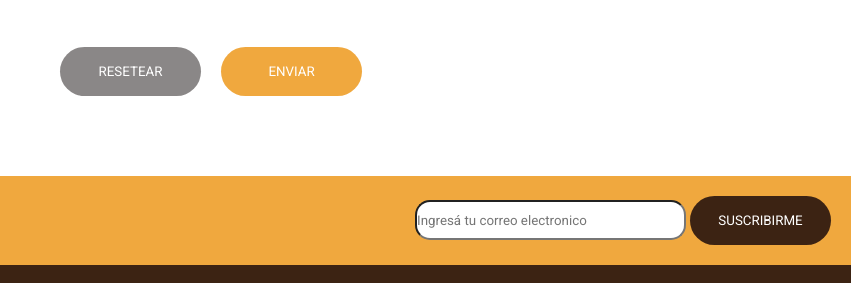
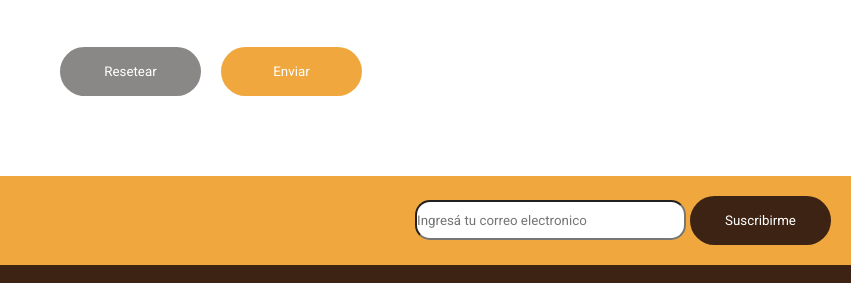
Before and after one commit to ClaudiaLorenaN/Petshop, a plain HTML site: page index.html in a window 1280 px wide. Shown: the part 1123-1406 px from the top of the page, 429-1280 px from the left. Drawn offline with Linux system fonts and the light colour scheme.

Commit message:
capitalize

```diff
--- a/css/styles.css
+++ b/css/styles.css
@@ -258,13 +258,12 @@ form h2{
 }
 
 .button-reset{
-    border-radius: 15px;
     background-color: #8A8787;
-
 }
 
 .button{
     border-radius: 40px;
+    text-transform: capitalize;
 
 
 }
```
